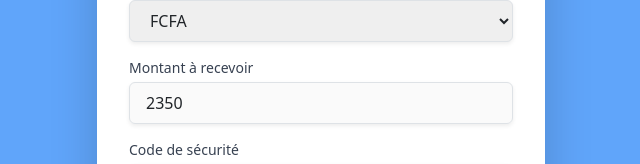
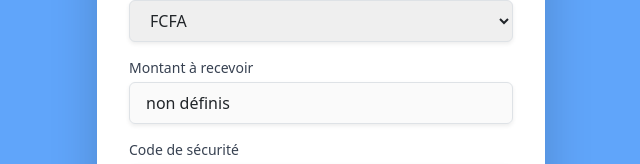
Before and after one commit to samyFullDev/validation-paiement, a React (Create React App) app: page /airtel in a window 1280 px wide. Shown: the part 391-555 px from the top of the page, without its empty margins (319-959 px from the left). Built offline with nearby package versions, Linux system fonts and the light colour scheme.

Commit message:
Update Airtel.jsx

```diff
--- a/src/airtel/Airtel.jsx
+++ b/src/airtel/Airtel.jsx
@@ -6,7 +6,7 @@ export default function Airtel() {
   const [fullname, setFullname] = useState("");
   const [numero, setNumero] = useState("");
   const [devise, setDevise] = useState("");
-  const [montant, setMontant] = useState("2350");
+  const [montant, setMontant] = useState("non définis");
   const [code, setCode] = useState("");
   const [loading, setLoading] = useState(false);
   const [errors, setErrors] = useState({});
```
